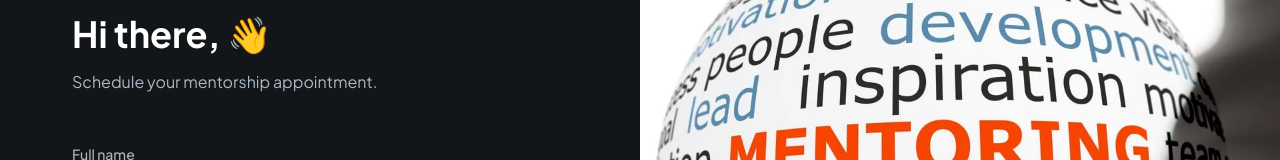
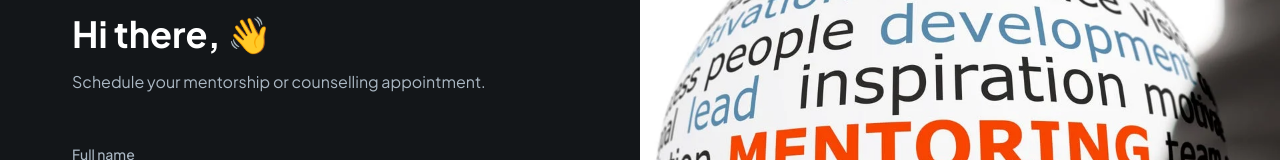
Before and after one commit to anyars-encarta/mentor-me, a Next.js app: page / in a window 1280 px wide. Shown: the part 145-305 px from the top of the page. Built offline with nearby package versions, Linux system fonts and the light colour scheme.

Commit message:
Correct props usage in MentorForm and CustomFormField components

```diff
--- a/components/CustomFormField.tsx
+++ b/components/CustomFormField.tsx
@@ -77,7 +77,7 @@ const RenderField = ({ field, props }: { field: any, props: CustomProps }) => {
 };
 
 const CustomFormField = (props: CustomProps) => {
-    const { control, name, label } = props;
+    const { control, name, label, fieldType } = props;
 
     return (
         <FormField
@@ -85,7 +85,7 @@ const CustomFormField = (props: CustomProps) => {
             name={name}
             render={({ field }) => (
                 <FormItem className='flex-1'>
-                    {props.fieldType !== FormFieldType.CHECKBOX && label && (
+                    {fieldType !== FormFieldType.CHECKBOX && label && (
                         <FormLabel className='shad-input-label'>{label}</FormLabel>
                     )}
 
--- a/components/forms/MentorForm.tsx
+++ b/components/forms/MentorForm.tsx
@@ -40,7 +40,7 @@ const MentorForm = () => {
             <form onSubmit={form.handleSubmit(onSubmit)} className="space-y-6 flex-1">
                 <section className='mb-12 space-y-4'>
                     <h1 className='header'>Hi there, 👋</h1>
-                    <p className='text-dark-700'>Schedule your mentorship appointment.</p>
+                    <p className='text-dark-700'>Schedule your mentorship or counselling appointment.</p>
                 </section>
 
                 <CustomFormField
```
